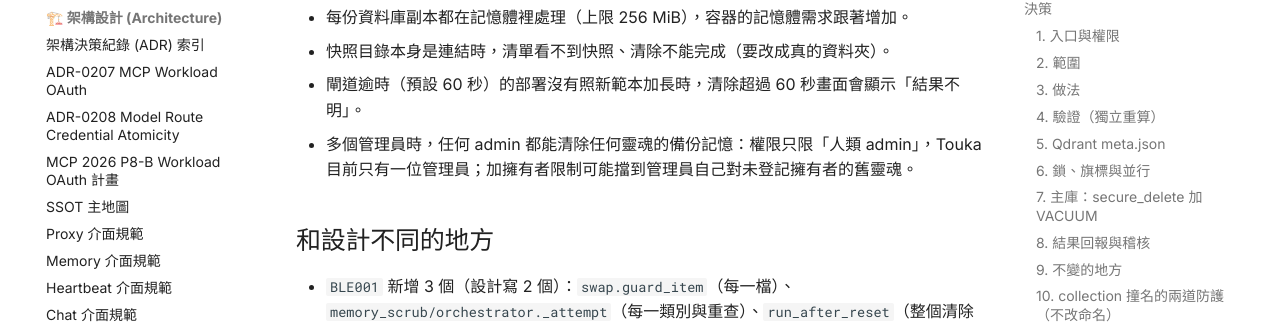
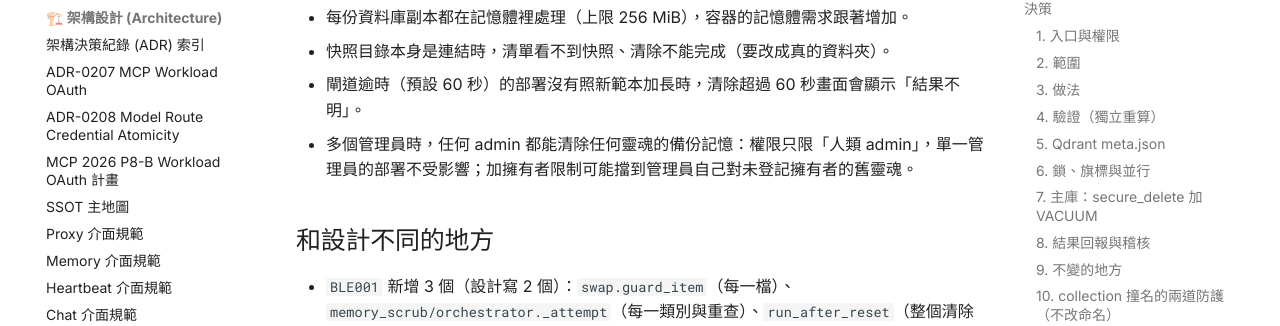
Before and after one commit to OtohaTouka/Touka, an MkDocs documentation site: the page built from docs/architecture/adr/0270-memory-scrub-with-backups.md, in a window 1280 px wide and 900 px high, scrolled down 7478 px. Shown: the part 126-452 px from the top of the window. Built offline with MkDocs 1.6.1 and Material for MkDocs 9.7.7, drawn with Linux system fonts in a browser that asks for light colours; comment, search, counter and statistics services are not loaded.

Commit message:
docs(adr): tighten three review-note sentences
- ADR-0093: describe the i18n extraction without the agent workflow.
- ADR-0270: state the single-admin case generically instead of
  describing the maintainer's deployment.
- ADR-0271: limit the "no effect by default" note to the summarizer;
  scoring and IDE completion keep the facts stated earlier in the line.

Co-Authored-By: Claude Opus 5.5 <noreply@anthropic.com>

```diff
--- a/docs/architecture/adr/0270-memory-scrub-with-backups.md
+++ b/docs/architecture/adr/0270-memory-scrub-with-backups.md
@@ -138,7 +138,7 @@
 - 每份資料庫副本都在記憶體裡處理（上限 256 MiB），容器的記憶體需求跟著增加。
 - 快照目錄本身是連結時，清單看不到快照、清除不能完成（要改成真的資料夾）。
 - 閘道逾時（預設 60 秒）的部署沒有照新範本加長時，清除超過 60 秒畫面會顯示「結果不明」。
-- 多個管理員時，任何 admin 都能清除任何靈魂的備份記憶：權限只限「人類 admin」，Touka 目前只有一位管理員；加擁有者限制可能擋到管理員自己對未登記擁有者的舊靈魂。
+- 多個管理員時，任何 admin 都能清除任何靈魂的備份記憶：權限只限「人類 admin」，單一管理員的部署不受影響；加擁有者限制可能擋到管理員自己對未登記擁有者的舊靈魂。
 
 ## 和設計不同的地方
 
```
Also changed, not shown: docs/architecture/adr/0093-frontend-i18n-community-translation.md (+1 -1 lines), docs/architecture/adr/0271-claude-5-5-thinking-by-purpose.md (+1 -1 lines).
